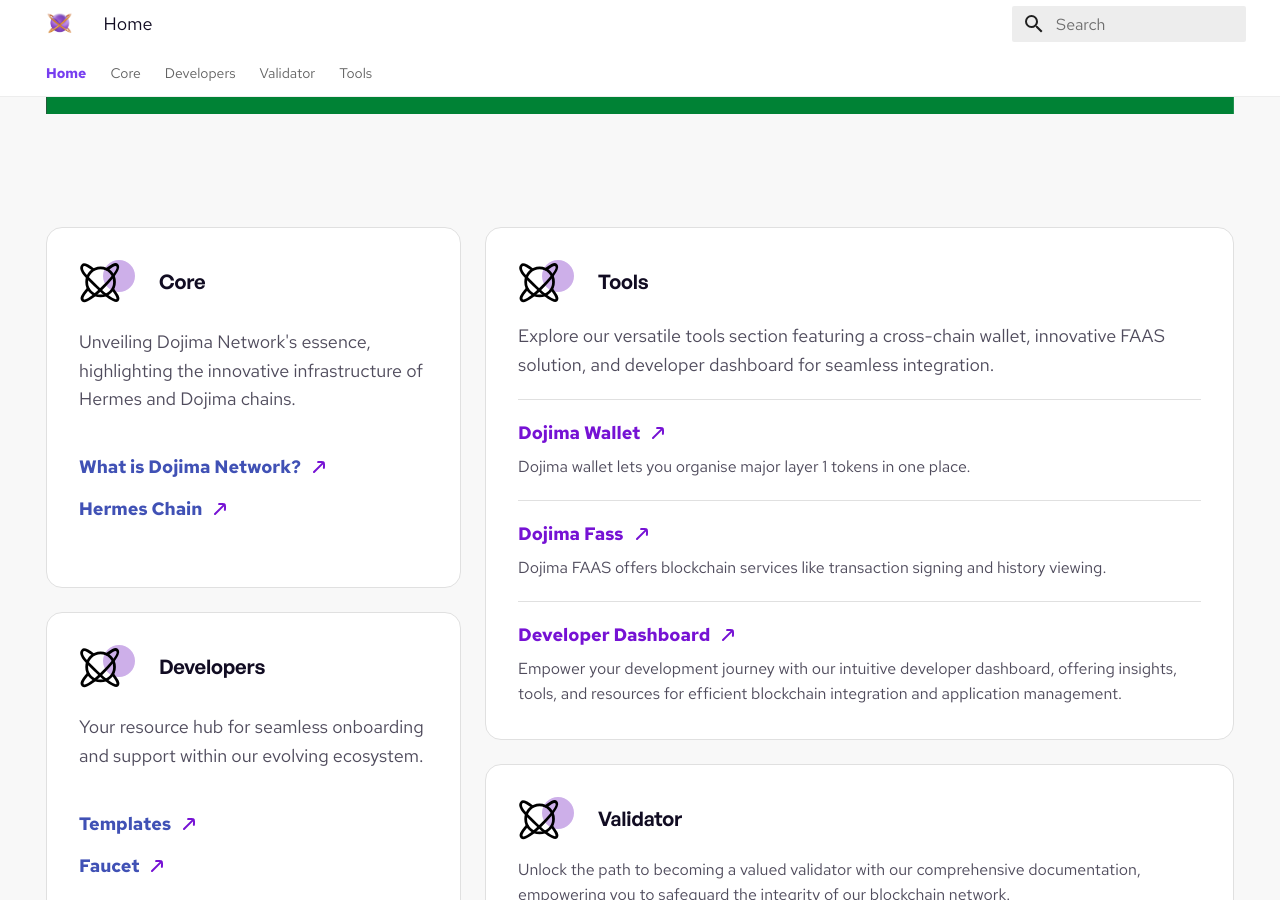
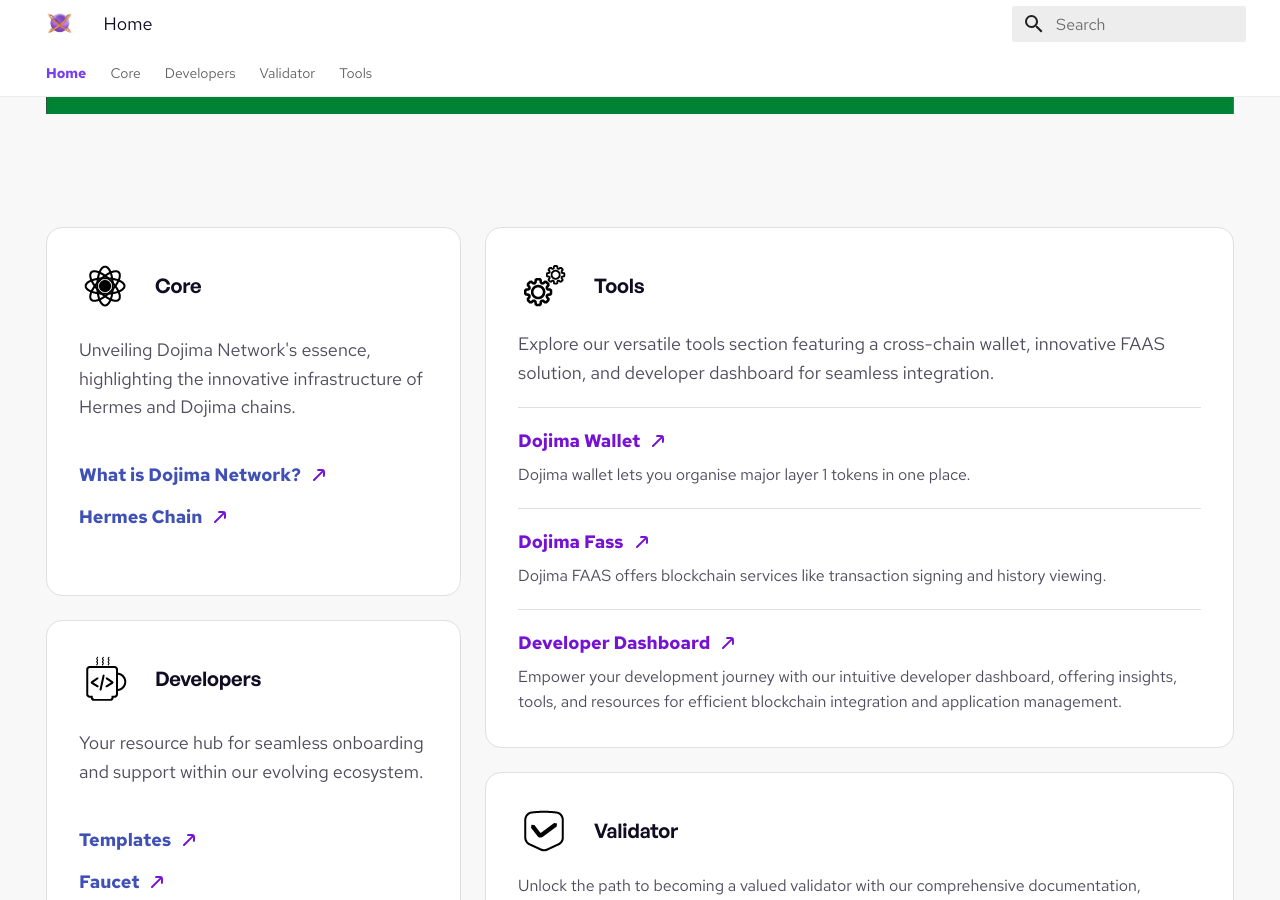
Before and after one commit to dojimanetwork/docs, an MkDocs documentation site: the page built from docs/index.md, in a window 1280 px wide and 900 px high, scrolled down 640 px. Built offline with MkDocs 1.6.1 and Material for MkDocs 9.7.7, drawn with Linux system fonts in a browser that asks for light colours.

Commit message:
Add Icons

```diff
--- a/docs/index.md
+++ b/docs/index.md
@@ -44,7 +44,7 @@
 	 <div class="card-container">
 			<div class="div-card">
 				<div class="div-card-header">
-				<img src="img/hermes.svg" loading="lazy" alt="">
+				<img src="img/Core-Icon.png" loading="lazy" alt="">
 					<h3>Core</h3>
 				</div>
 				<p class="div-leftcard-p">Unveiling Dojima Network's essence, highlighting the innovative infrastructure of Hermes and Dojima chains.</p>
@@ -61,7 +61,7 @@
 		 <div class="card-container">
 			<div class="div-card">
 				<div class="div-card-header">
-				<img src="img/hermes.svg" loading="lazy" alt="">
+				<img src="img/Developer-Icon.png" loading="lazy" alt="">
 					<h3>Developers</h3>
 				</div>
 				<p class="div-leftcard-p">Your resource hub for seamless onboarding and support within our evolving ecosystem.</p>
@@ -79,7 +79,7 @@
 	<div class="div-left-grid">
 	   <div class="right-card-container">
 	           <div class="div-card-header">
-				<img src="img/hermes.svg" loading="lazy" alt="">
+				<img src="img/Tools-Icon.png" loading="lazy" alt="">
 					<h3>Tools</h3>
 				</div>
 				<p class="first-p">Explore our versatile tools section featuring a cross-chain wallet, innovative FAAS solution, and developer dashboard for seamless integration.</p>
@@ -111,7 +111,7 @@
 	    </div>
 	   <div class="right-card-container">
 	<div class="div-card-header">
-				<img src="img/hermes.svg" loading="lazy" alt="">
+				<img src="img/Validator-Icon.png" loading="lazy" alt="">
 					<h3>Validator</h3>
 				</div>
 				<p>Unlock the path to becoming a valued validator with our comprehensive documentation, empowering you to safeguard the integrity of our blockchain network.</p>
```
Also changed, not shown: docs/img/Core-Icon.png (added), docs/img/Core-Icon.svg (added), docs/img/Developer-Icon.png (added), docs/img/Developer-Icon.svg (added), docs/img/Tools-Icon.png (added), docs/img/Tools-Icon.svg (added), docs/img/Validator-Icon.png (added), docs/img/Validator-Icon.svg (added).
